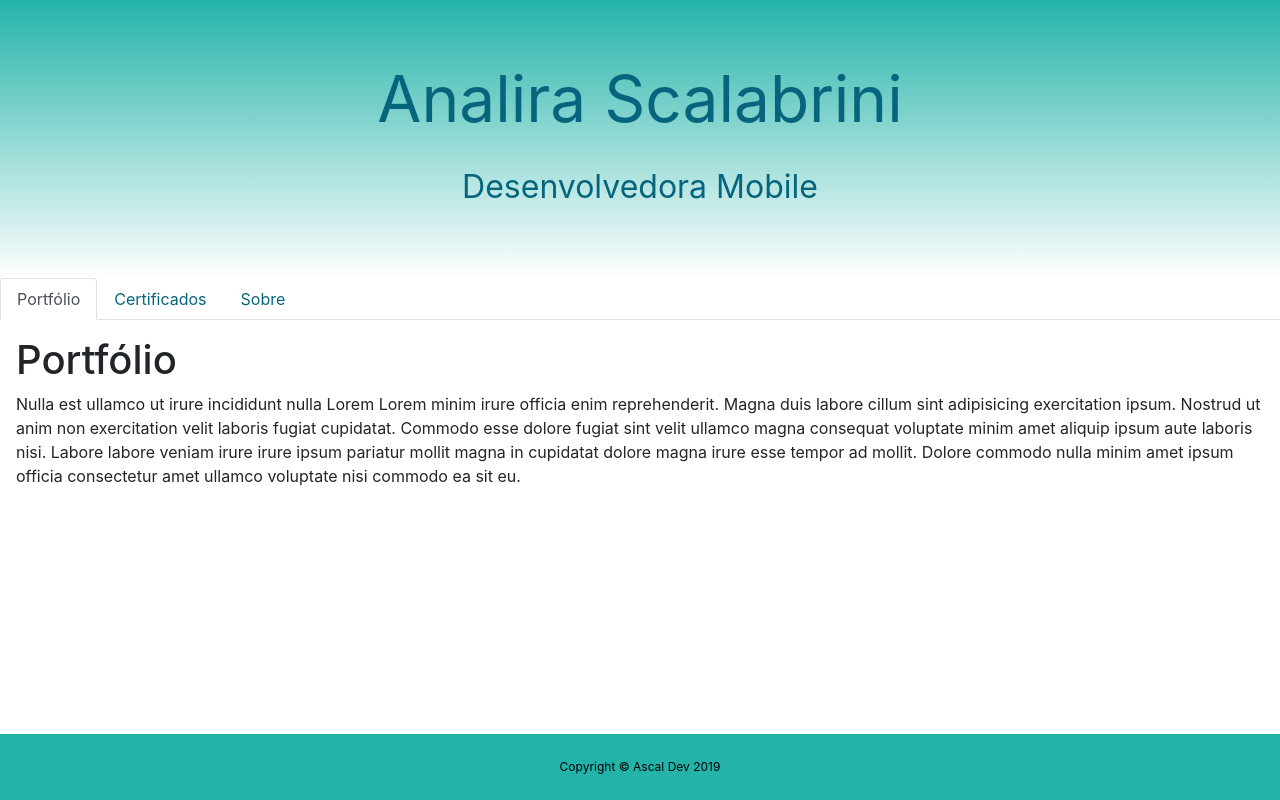
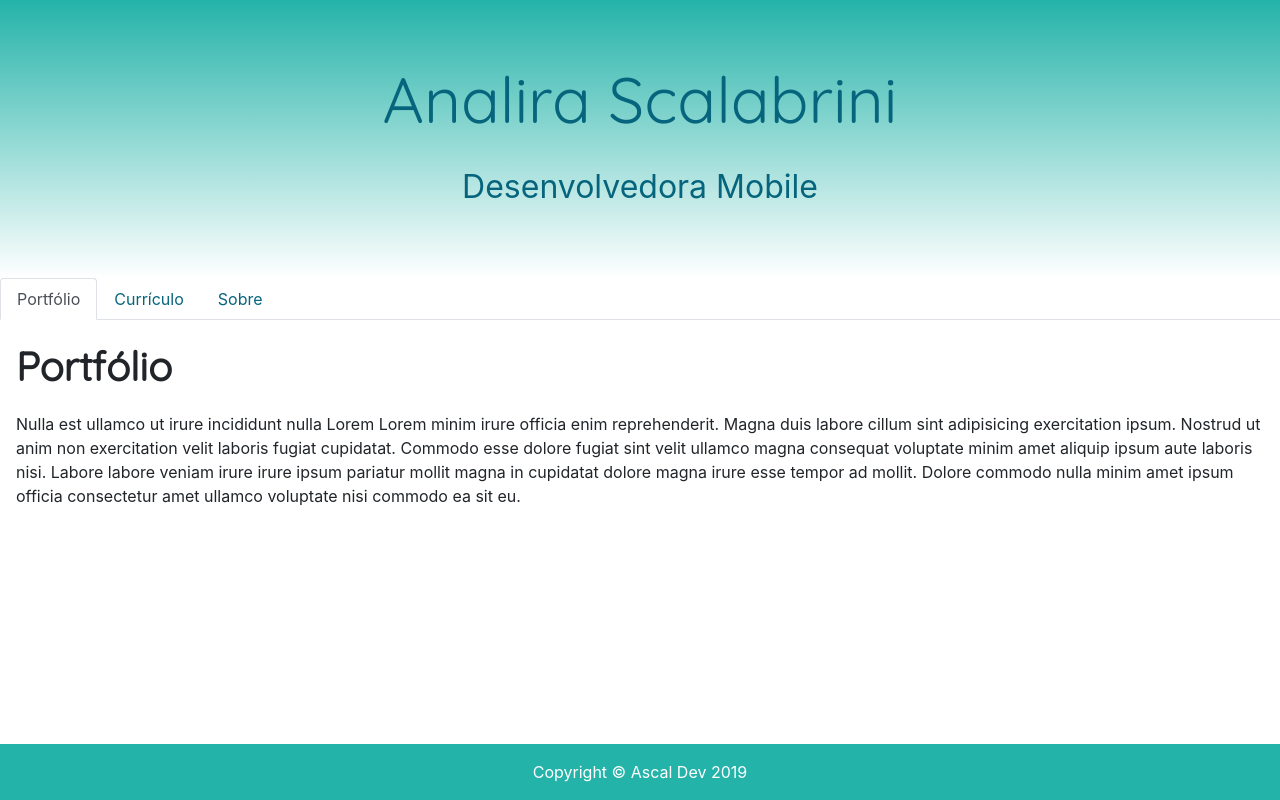
Before and after one commit to analiras2/portifolio, a React (Create React App) app: page / in a window 1280 px wide. Built offline with nearby package versions, Linux system fonts and the light colour scheme.

Commit message:
About | some adjusts on Footer, Header, Nav and Section

```diff
--- a/public/index.html
+++ b/public/index.html
@@ -5,6 +5,10 @@
     <link rel="shortcut icon" href="%PUBLIC_URL%/favicon.ico" />
     <link
       href="https://fonts.googleapis.com/css?family=Rubik"
+      rel="stylesheet"
+    />
+    <link
+      href="https://fonts.googleapis.com/css?family=Quicksand"
       rel="stylesheet"
     />
     <meta name="viewport" content="width=device-width, initial-scale=1" />
--- /dev/null
+++ b/src/components/About.jsx
@@ -0,0 +1,46 @@
+import React from 'react';
+import styled from 'styled-components';
+import analira from '../res/img/eu.jpeg';
+
+const Title = styled.p`
+  font-size: 3em;
+  font-family: 'Quicksand';
+  font-weight: bold;
+`;
+
+const Avatar = styled.div`
+  background: url(${analira});
+  background-size: cover;
+  background-position: center;
+  border-radius: 50%;
+  width: 200px;
+  height: 200px;
+`;
+
+export default function About() {
+  return (
+    <div className="p-1">
+      <Title>Sobre</Title>
+      <div className="d-flex flex-column align-items-center pl-4 pr-4 text-center">
+        <Avatar className="shadow" />
+        <Title>Analira Scalabrini</Title>
+        <p className="text-monospace">
+          Sou programadora mobile(<b>Android & IOS</b>) iniciei minha carreira
+          em 2014 em Campo Grande - MS com desenvolvimento de aplicativos
+          nativos Android(<b>Java & Kotlin</b>), trabalhei com{' '}
+          <i>metodologia ágil</i>e foi onde estive envolvida em vários projetos
+          e tive o privilégio de colaborar com excelentes pessoas e
+          profissionais. Após três anos me mudei para São Paulo e trabalhei como
+          assessora para uma Startup, onde aprendi muitas coisas sobre{' '}
+          <i>empreendedorismo</i>, mesmo fora da área de programação continuei
+          estudando, só que com maior foco para parte Web. Em 2018 recebia a
+          proposta de voltar a trabalhar com mobile só que com{' '}
+          <b>React Native</b>, aceitei o desafio e me encontrei no{' '}
+          <b>JavaScript</b>. Sou uma pessoa que procuro sempre estar conectada a
+          novas tendências tecnológicas, sempre buscando atender da melhor forma
+          a proposta do cliente, utilizando código limpo e eficaz.
+        </p>
+      </div>
+    </div>
+  );
+}
--- a/src/components/Footer.jsx
+++ b/src/components/Footer.jsx
@@ -1,11 +1,12 @@
 import React from 'react';
 import styled from 'styled-components';
+import { colors } from '../res/colors';
 
 const View = styled.footer`
-  background-color: #24b3a9;
-  color: black;
-  font-size: 1.5vmin;
-  padding: 2em;
+  background-color: ${colors.primary};
+  color: ${colors.lightText};
+  font-size: 1em;
+  padding: 1em;
   text-align: center;
   min-height: 5vh;
 `;
--- a/src/components/Header.jsx
+++ b/src/components/Header.jsx
@@ -1,18 +1,24 @@
 import React from 'react';
 import styled from 'styled-components';
+import { colors } from '../res/colors';
 
 const View = styled.header`
   display: flex;
   flex-direction: column;
   min-height: 20vh;
   text-align: center;
-  background-image: linear-gradient(#24b3a9, white);
+  background-image: linear-gradient(${colors.primary}, ${colors.lightBg});
   padding: 4%;
   font-size: 2em;
-  color: #06657d;
+  color: ${colors.secondary};
+
+  @media (max-width: 700px) {
+    font-size: 1em;
+  }
 `;
 
 const Title = styled.p`
+  font-family: 'Quicksand';
   font-size: 2em;
 `;
 
--- a/src/components/Nav.jsx
+++ b/src/components/Nav.jsx
@@ -1,12 +1,13 @@
 import React from 'react';
 import styled from 'styled-components';
+import { colors } from '../res/colors';
 
 const View = styled.nav`
   text-align: center;
 `;
 
 const Link = styled.a`
-  color: #06657d;
+  color: ${colors.secondary};
 `;
 
 export default function Nav() {
@@ -26,14 +27,14 @@ export default function Nav() {
         </Link>
         <Link
           className="nav-item nav-link"
-          id="nav-certificate-tab"
+          id="nav-curriculum-tab"
           data-toggle="tab"
-          href="#nav-certificate"
+          href="#nav-curriculum"
           role="tab"
-          aria-controls="nav-certificate"
+          aria-controls="nav-curriculum"
           aria-selected="false"
         >
-          Certificados
+          Currículo
         </Link>
         <Link
           className="nav-item nav-link"
--- a/src/components/Section.jsx
+++ b/src/components/Section.jsx
@@ -1,9 +1,16 @@
 import React from 'react';
 import styled from 'styled-components';
+import About from './About';
 
 const View = styled.section`
   flex: 1;
   padding: 1em;
+`;
+
+const Title = styled.p`
+  font-size: 2.5em;
+  font-family: 'Quicksand';
+  font-weight: bold;
 `;
 
 export default function Section() {
@@ -16,7 +23,7 @@ export default function Section() {
           role="tabpanel"
           aria-labelledby="nav-portfolio-tab"
         >
-          <h1>Portfólio</h1>
+          <Title>Portfólio</Title>
           Nulla est ullamco ut irure incididunt nulla Lorem Lorem minim irure
           officia enim reprehenderit. Magna duis labore cillum sint adipisicing
           exercitation ipsum. Nostrud ut anim non exercitation velit laboris
@@ -29,11 +36,11 @@ export default function Section() {
         </div>
         <div
           className="tab-pane fade"
-          id="nav-certificate"
+          id="nav-curriculum"
           role="tabpanel"
-          aria-labelledby="nav-certificate-tab"
+          aria-labelledby="nav-curriculum-tab"
         >
-          <h1>Certificados</h1>
+          <Title>Currículo</Title>
           Nulla est ullamco ut irure incididunt nulla Lorem Lorem minim irure
           officia enim reprehenderit. Magna duis labore cillum sint adipisicing
           exercitation ipsum. Nostrud ut anim non exercitation velit laboris
@@ -50,16 +57,7 @@ export default function Section() {
           role="tabpanel"
           aria-labelledby="nav-about-tab"
         >
-          <h1>Sobre</h1>
-          Nulla est ullamco ut irure incididunt nulla Lorem Lorem minim irure
-          officia enim reprehenderit. Magna duis labore cillum sint adipisicing
-          exercitation ipsum. Nostrud ut anim non exercitation velit laboris
-          fugiat cupidatat. Commodo esse dolore fugiat sint velit ullamco magna
-          consequat voluptate minim amet aliquip ipsum aute laboris nisi. Labore
-          labore veniam irure irure ipsum pariatur mollit magna in cupidatat
-          dolore magna irure esse tempor ad mollit. Dolore commodo nulla minim
-          amet ipsum officia consectetur amet ullamco voluptate nisi commodo ea
-          sit eu.
+          <About />
         </div>
       </div>
     </View>
--- /dev/null
+++ b/src/res/colors.js
@@ -0,0 +1,12 @@
+const easternBlue = '#24B3A9';
+const veniceBlue = '#06657D';
+const black = '#000';
+const white = '#fff';
+
+export const colors = Object.freeze({
+  primary: easternBlue,
+  secondary: veniceBlue,
+  darkText: black,
+  lightText: white,
+  lightBg: white,
+});
```
Also changed, not shown: src/res/img/eu.jpeg (added).
